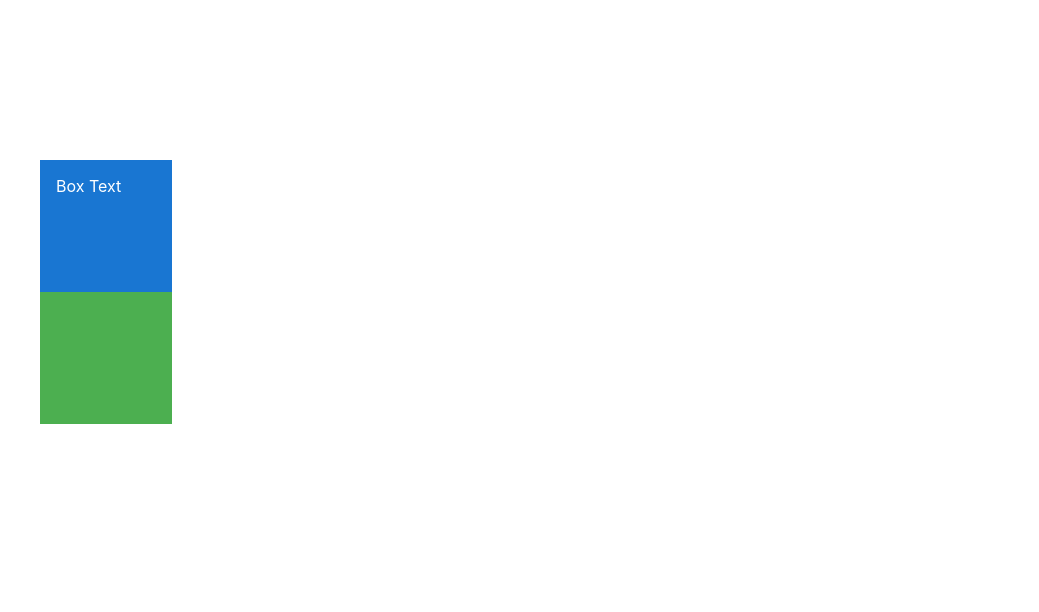
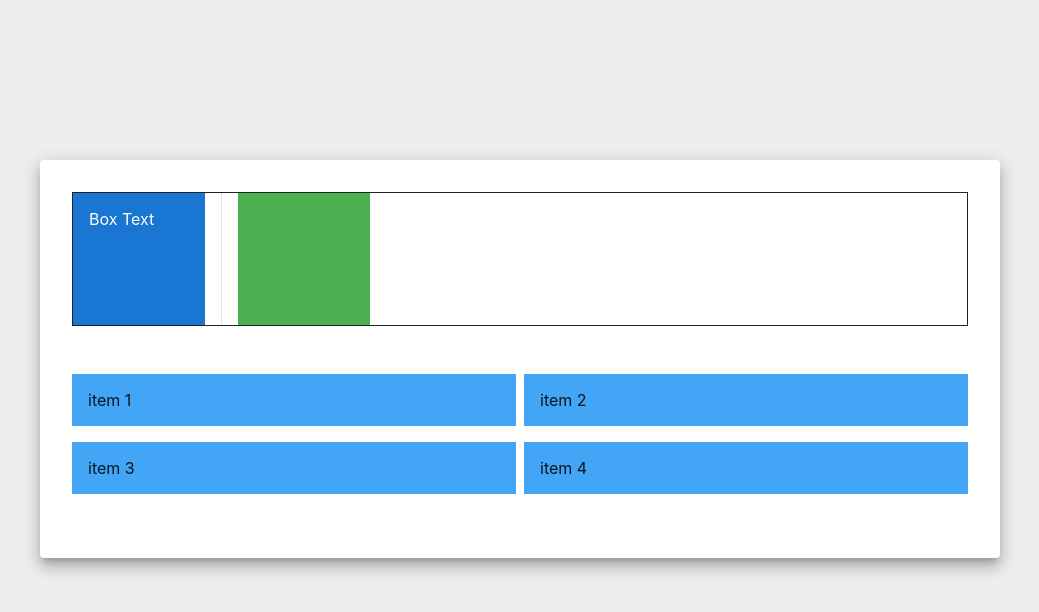
Before and after one commit to GitGud1234/react-mui-demo, a React (Create React App) app: page / in a window 1280 px wide. Shown: the top 612 px of the page, without its empty margins (120-1159 px from the left). Built offline with nearby package versions, Linux system fonts and the light colour scheme.

Commit message:
MuiLayout update
Grid and Paper

```diff
--- a/src/App.css
+++ b/src/App.css
@@ -1,3 +1,7 @@
+body {
+  background-color: #eeeeee;
+}
+
 .App {
   /* padding: 4rem; */
   padding: 10rem 10rem;
--- a/src/components/MuiLayout.tsx
+++ b/src/components/MuiLayout.tsx
@@ -1,8 +1,14 @@
-import { Box } from '@mui/material';
+import { Box, Stack, Divider, Grid, Paper } from '@mui/material';
 
 export const MuiLayout = () => {
   return (
-    <>
+    <Paper sx={{ padding: '32px' }} elevation={10}>
+      <Stack
+        sx={{ border: '1px solid' }}
+        direction="row"
+        spacing={2}
+        divider={<Divider orientation="vertical" flexItem />}
+      >
         <Box
           sx={{
             backgroundColor: 'primary.main',
@@ -26,6 +32,29 @@ export const MuiLayout = () => {
             p={2}
           ></Box>
         </Box>
-    </>
+      </Stack>
+      <Grid container my={4} rowSpacing={2} columnSpacing={1}>
+        <Grid item xs={6}>
+          <Box bgcolor="primary.light" p={2}>
+            item 1
+          </Box>
+        </Grid>
+        <Grid item xs={6}>
+          <Box bgcolor="primary.light" p={2}>
+            item 2
+          </Box>
+        </Grid>
+        <Grid item xs={6}>
+          <Box bgcolor="primary.light" p={2}>
+            item 3
+          </Box>
+        </Grid>
+        <Grid item xs={6}>
+          <Box bgcolor="primary.light" p={2}>
+            item 4
+          </Box>
+        </Grid>
+      </Grid>
+    </Paper>
   );
 };
```
Lines whose indentation alone changed are shown as unchanged.
